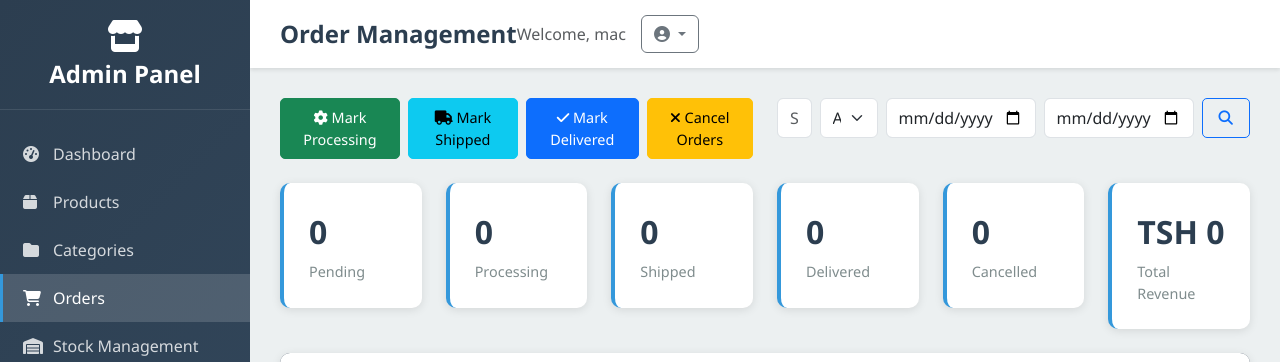
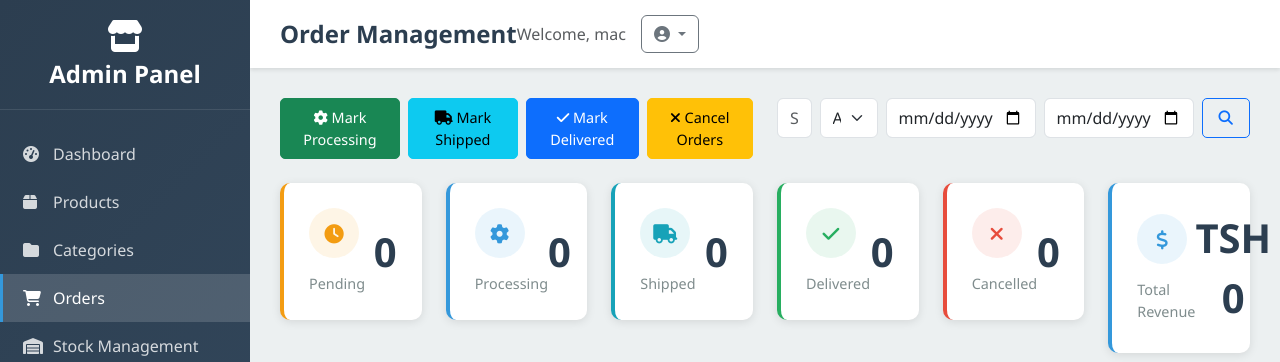
Before and after one commit to alobit21/DjangoEcommerce, a Django app: page /admin/orders/ in a window 1280 px wide. Shown: the top 362 px of the page. Run offline with Django 5.2, Linux system fonts and the light colour scheme; a user stored in the database is signed in; data that the repository does not hold is empty.

Commit message:
fixign summary cards   issues

```diff
--- a/templates/admin/base.html
+++ b/templates/admin/base.html
@@ -128,8 +128,11 @@
             border-radius: 10px;
             padding: 25px;
             box-shadow: 0 2px 10px rgba(0,0,0,0.1);
-            transition: transform 0.3s ease;
+            transition: all 0.3s ease;
             border-left: 4px solid var(--accent-color);
+            display: flex;
+            justify-content: space-between;
+            align-items: center;
         }
 
         .stat-card:hover {
@@ -137,32 +140,40 @@
             box-shadow: 0 5px 20px rgba(0,0,0,0.15);
         }
 
+        .stat-card-content {
+            display: flex;
+            flex-direction: column;
+            gap: 5px;
+        }
+
         .stat-icon {
-            width: 60px;
-            height: 60px;
+            width: 50px;
+            height: 50px;
             border-radius: 50%;
             display: flex;
             align-items: center;
             justify-content: center;
-            font-size: 1.5rem;
-            margin-bottom: 15px;
+            font-size: 1.2rem;
+            margin-bottom: 10px;
         }
 
         .stat-card.primary { border-left-color: var(--accent-color); }
         .stat-card.success { border-left-color: var(--success-color); }
         .stat-card.warning { border-left-color: var(--warning-color); }
         .stat-card.danger { border-left-color: var(--danger-color); }
+        .stat-card.info { border-left-color: #17a2b8; }
 
         .stat-icon.primary { background-color: rgba(52, 152, 219, 0.1); color: var(--accent-color); }
         .stat-icon.success { background-color: rgba(39, 174, 96, 0.1); color: var(--success-color); }
         .stat-icon.warning { background-color: rgba(243, 156, 18, 0.1); color: var(--warning-color); }
         .stat-icon.danger { background-color: rgba(231, 76, 60, 0.1); color: var(--danger-color); }
+        .stat-icon.info { background-color: rgba(23, 162, 184, 0.1); color: #17a2b8; }
 
         .stat-number {
-            font-size: 2rem;
+            font-size: 2.5rem;
             font-weight: bold;
             color: var(--dark-text);
-            margin-bottom: 5px;
+            text-align: center;
         }
 
         .stat-label {
--- a/templates/admin_management/order_list.html
+++ b/templates/admin_management/order_list.html
@@ -46,39 +46,69 @@
 <!-- Statistics Cards -->
 <div class="row mb-4">
     <div class="col-md-2">
-        <div class="stat-card">
+        <div class="stat-card warning">
+            <div class="stat-card-content">
+                <div class="stat-icon warning">
+                    <i class="fas fa-clock"></i>
+                </div>
+                <div class="stat-label">Pending</div>
+            </div>
             <div class="stat-number">{{ order_stats.pending }}</div>
-            <div class="stat-label">Pending</div>
         </div>
     </div>
     <div class="col-md-2">
-        <div class="stat-card">
+        <div class="stat-card primary">
+            <div class="stat-card-content">
+                <div class="stat-icon primary">
+                    <i class="fas fa-cog"></i>
+                </div>
+                <div class="stat-label">Processing</div>
+            </div>
             <div class="stat-number">{{ order_stats.processing }}</div>
-            <div class="stat-label">Processing</div>
         </div>
     </div>
     <div class="col-md-2">
-        <div class="stat-card">
+        <div class="stat-card info">
+            <div class="stat-card-content">
+                <div class="stat-icon info">
+                    <i class="fas fa-truck"></i>
+                </div>
+                <div class="stat-label">Shipped</div>
+            </div>
             <div class="stat-number">{{ order_stats.shipped }}</div>
-            <div class="stat-label">Shipped</div>
         </div>
     </div>
     <div class="col-md-2">
-        <div class="stat-card">
+        <div class="stat-card success">
+            <div class="stat-card-content">
+                <div class="stat-icon success">
+                    <i class="fas fa-check"></i>
+                </div>
+                <div class="stat-label">Delivered</div>
+            </div>
             <div class="stat-number">{{ order_stats.delivered }}</div>
-            <div class="stat-label">Delivered</div>
         </div>
     </div>
     <div class="col-md-2">
-        <div class="stat-card">
+        <div class="stat-card danger">
+            <div class="stat-card-content">
+                <div class="stat-icon danger">
+                    <i class="fas fa-times"></i>
+                </div>
+                <div class="stat-label">Cancelled</div>
+            </div>
             <div class="stat-number">{{ order_stats.cancelled }}</div>
-            <div class="stat-label">Cancelled</div>
         </div>
     </div>
     <div class="col-md-2">
-        <div class="stat-card">
+        <div class="stat-card primary">
+            <div class="stat-card-content">
+                <div class="stat-icon primary">
+                    <i class="fas fa-dollar-sign"></i>
+                </div>
+                <div class="stat-label">Total Revenue</div>
+            </div>
             <div class="stat-number">TSH {{ total_revenue|floatformat:0 }}</div>
-            <div class="stat-label">Total Revenue</div>
         </div>
     </div>
 </div>
```
Also changed, not shown: templates/admin_management/dashboard.html (+25 -17 lines), templates/admin_management/reports.html (+28 -8 lines), db.sqlite3.
